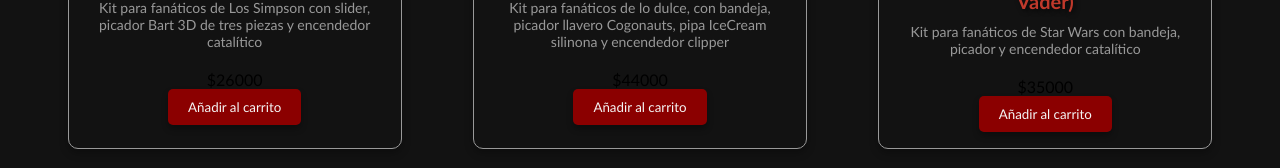
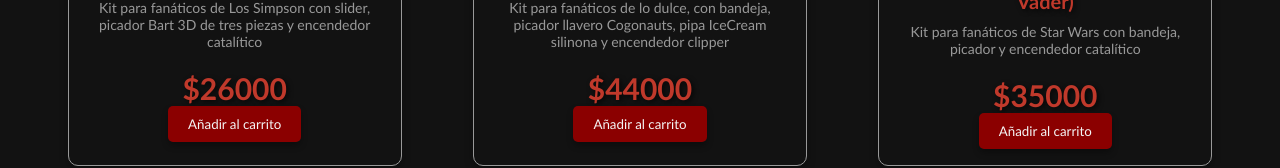
Before and after one commit to NerinaPac/TheHorrorGrow, a React (Vite) app: page /products in a window 1280 px wide. Shown: the part 452-620 px from the top of the page. Built offline with nearby package versions, Linux system fonts and the light colour scheme.

Commit message:
Fix estilos de productos

```diff
--- a/src/components/Card/Card.jsx
+++ b/src/components/Card/Card.jsx
@@ -14,7 +14,7 @@
             <p className="card-description">
                 {infoProducto.descripcion}
             </p>
-            <p>${infoProducto.precio}</p>
+            <h3>${infoProducto.precio}</h3>
             <button className="card-btn">Añadir al carrito</button>
         </div>
 
```
